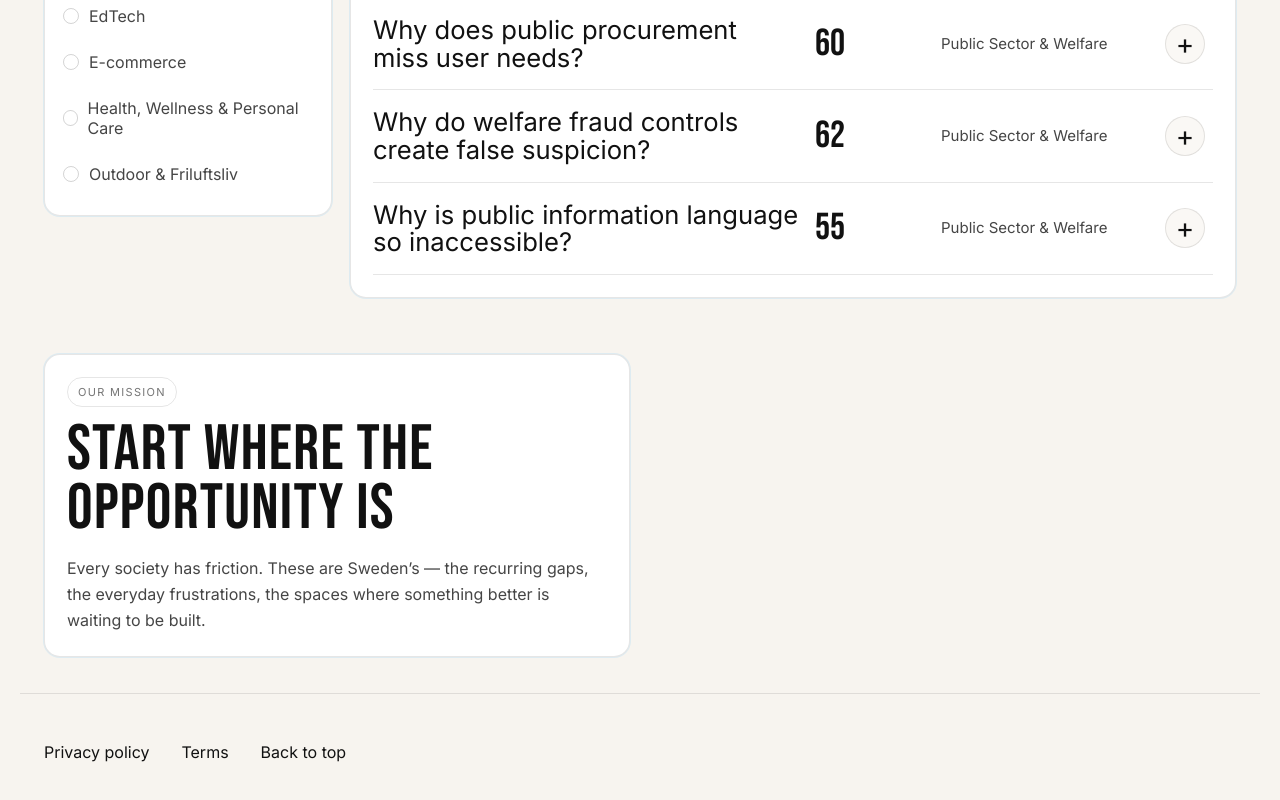
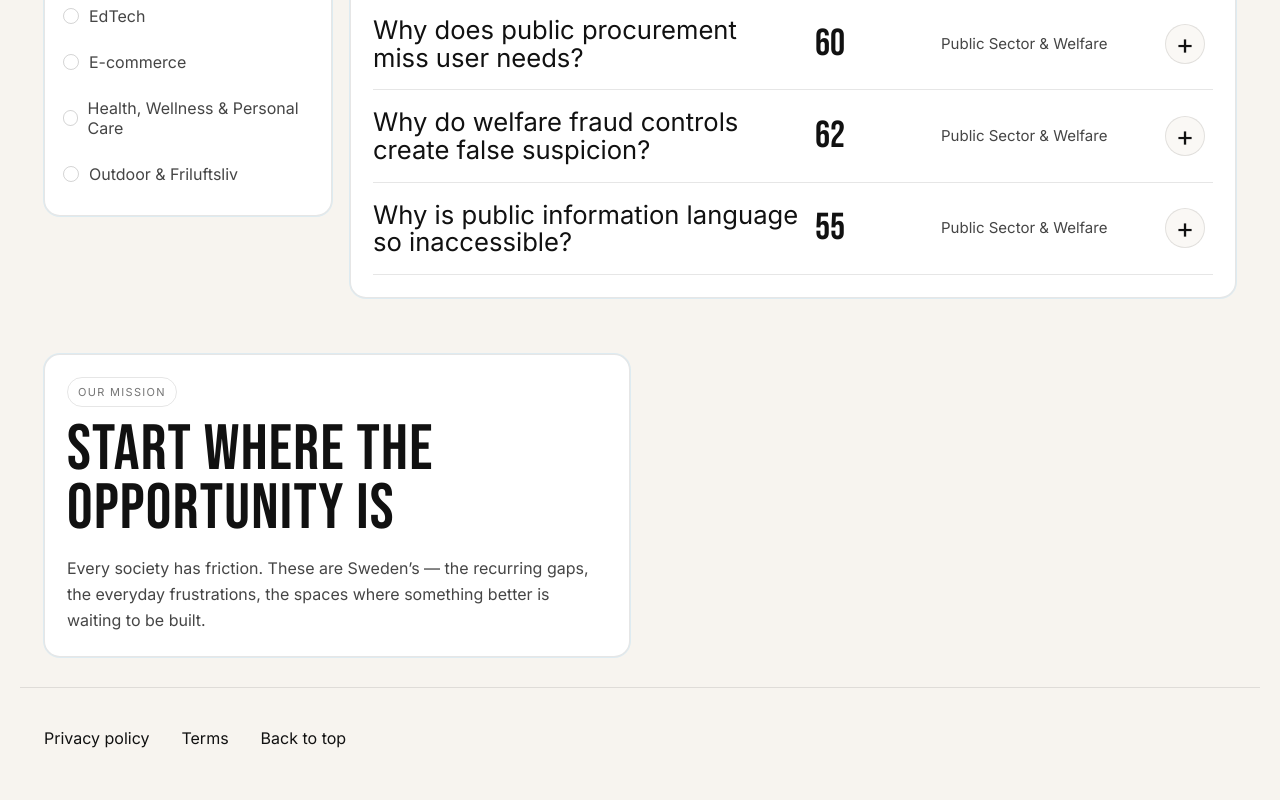
Before and after one commit to mpendyala3/fix-my-itch-sweden, a Next.js app: page / in a window 1280 px wide. Shown: the part 2266-3066 px from the top of the page. Built offline with nearby package versions, Linux system fonts and the light colour scheme.

Commit message:
style: tighten footer spacing

```diff
--- a/app/globals.css
+++ b/app/globals.css
@@ -951,14 +951,14 @@ nav {
 }
 
 footer {
-  padding: 0.5rem 0 2rem;
+  padding: 0.125rem 0 0.75rem;
 }
 
 .footer-grid {
   display: grid;
   grid-template-columns: 1fr;
-  gap: 1rem;
-  padding-top: 1.125rem;
+  gap: 0.5rem;
+  padding-top: 0.625rem;
   border-top: 1px solid var(--line);
   justify-items: center;
 }
```
